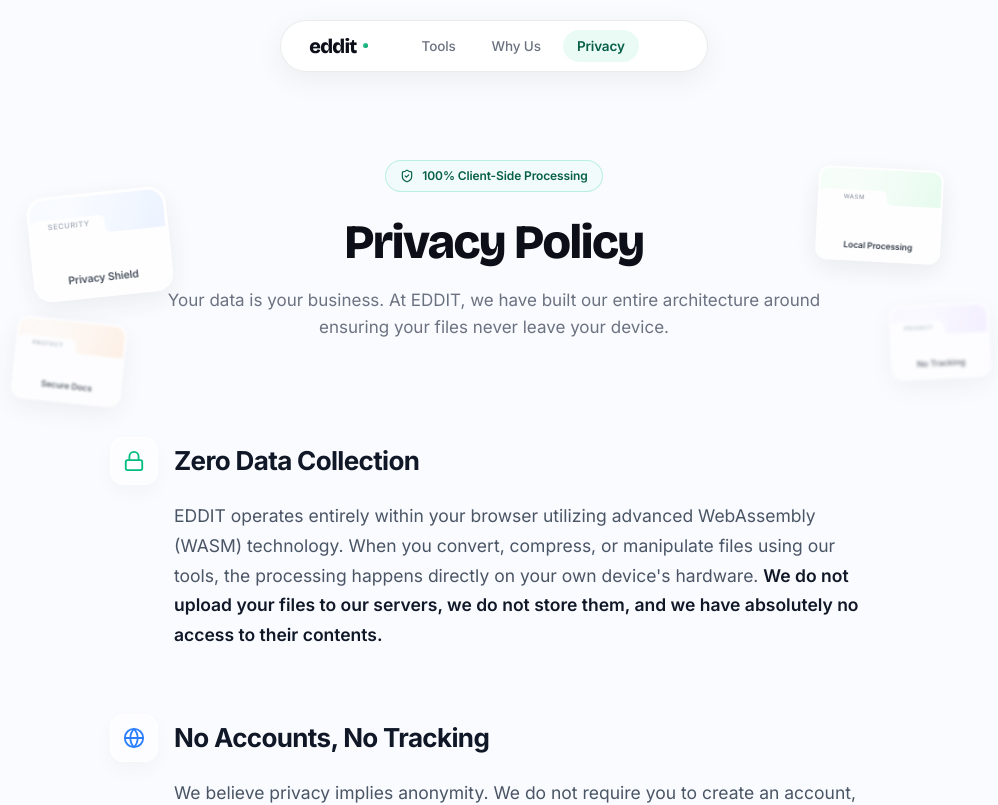
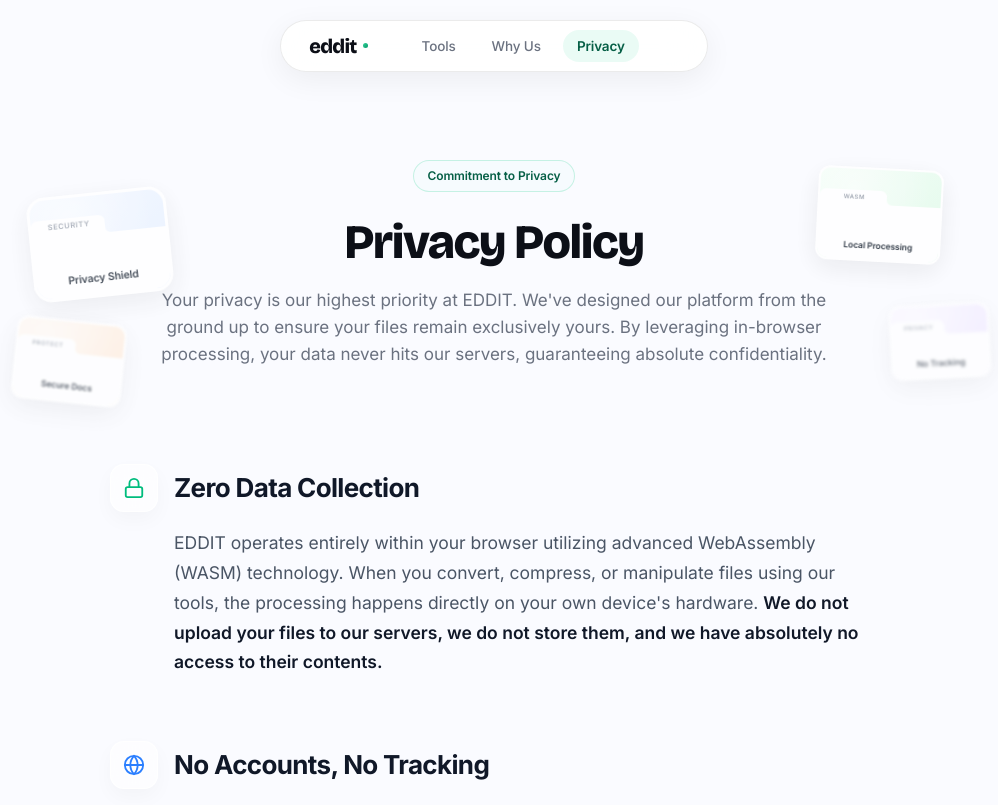
Before and after one commit to siddharth-fr/edita, a Next.js app: page /privacy in a window 1280 px wide. Shown: the top 805 px of the page, without its empty margins (146-1144 px from the left). Built offline with nearby package versions, Linux system fonts and the light colour scheme.

Commit message:
ui update

```diff
--- a/src/app/page.tsx
+++ b/src/app/page.tsx
@@ -342,18 +342,20 @@
       <section className="w-full max-w-6xl px-4 sm:px-8 mt-12 mb-10">
         <div className="text-center max-w-2xl mx-auto mb-16 relative">
           {/* Static Floating Cards decorating the Title */}
-          <div className="absolute -left-3 sm:-left-12 lg:-left-32 top-[-10px] sm:top-2 lg:top-8 -rotate-6 opacity-60 sm:opacity-60 lg:opacity-80 scale-[0.55] sm:scale-75 lg:scale-100 origin-center pointer-events-none" style={{ width: 140, filter: 'blur(0.5px)' }}>
+          <div className="absolute -left-3 sm:-left-12 lg:-left-32 top-[-10px] sm:top-2 lg:top-8 -rotate-6 opacity-60 sm:opacity-60 lg:opacity-80 scale-[0.55] sm:scale-75 lg:scale-100 origin-center pointer-events-none -z-10" style={{ width: 140, filter: 'blur(0.5px)' }}>
             <CardFace label="Merge PDF" category="PDF" gradient="linear-gradient(135deg,#F5F9FF,#E6F0FF)" size={140} />
           </div>
-          <div className="absolute -right-3 sm:-right-12 lg:-right-28 top-[-20px] sm:top-[-10px] lg:top-2 rotate-3 opacity-60 sm:opacity-70 lg:opacity-90 scale-[0.6] sm:scale-75 lg:scale-100 origin-center pointer-events-none" style={{ width: 125, filter: 'blur(0px)' }}>
+          <div className="absolute -right-3 sm:-right-12 lg:-right-28 top-[-20px] sm:top-[-10px] lg:top-2 rotate-3 opacity-60 sm:opacity-70 lg:opacity-90 scale-[0.6] sm:scale-75 lg:scale-100 origin-center pointer-events-none -z-10" style={{ width: 125, filter: 'blur(0px)' }}>
             <CardFace label="Image Compressor" category="IMAGE" gradient="linear-gradient(135deg,#F3FFF7,#E2FBEA)" size={125} />
           </div>
-          <div className="absolute -right-6 sm:-right-20 lg:-right-40 top-[50px] sm:top-[70px] lg:top-36 -rotate-3 opacity-50 sm:opacity-50 lg:opacity-60 scale-[0.55] sm:scale-65 lg:scale-100 origin-center pointer-events-none" style={{ width: 100, filter: 'blur(1.5px)' }}>
+          <div className="absolute -right-6 sm:-right-20 lg:-right-40 top-[50px] sm:top-[70px] lg:top-36 -rotate-3 opacity-50 sm:opacity-50 lg:opacity-60 scale-[0.55] sm:scale-65 lg:scale-100 origin-center pointer-events-none -z-10" style={{ width: 100, filter: 'blur(1.5px)' }}>
             <CardFace label="Word to PDF" category="CONVERT" gradient="linear-gradient(135deg,#F8F4FF,#EDE5FF)" size={100} />
           </div>
-          <div className="absolute -left-6 sm:-left-16 lg:-left-36 top-[60px] sm:top-[80px] lg:top-40 rotate-6 opacity-50 sm:opacity-50 lg:opacity-70 scale-[0.55] sm:scale-65 lg:scale-100 origin-center pointer-events-none" style={{ width: 110, filter: 'blur(1px)' }}>
+          <div className="absolute -left-6 sm:-left-16 lg:-left-36 top-[60px] sm:top-[80px] lg:top-40 rotate-6 opacity-50 sm:opacity-50 lg:opacity-70 scale-[0.55] sm:scale-65 lg:scale-100 origin-center pointer-events-none -z-10" style={{ width: 110, filter: 'blur(1px)' }}>
             <CardFace label="Split PDF" category="PDF" gradient="linear-gradient(135deg,#FFF6EC,#FFEAD8)" size={110} />
           </div>
+
+          <div className="relative z-10 w-full flex flex-col items-center">
             <div
               className="inline-flex items-center gap-2 mb-6"
               style={{
@@ -369,6 +371,7 @@
             >
               <span>Why Choose EDDIT?</span>
             </div>
+
 
           <h2 style={{
             margin: '0 0 18px',
@@ -395,6 +398,7 @@
             }}>
               Whether you need a reliable PDF converter, a high-quality image compressor, or powerful document editing features, EDDIT provides an all-in-one platform built for speed, uncompromised security, and absolute premium quality without the price tag.
             </p>
+          </div>
         </div>
 
         <div className="grid grid-cols-1 md:grid-cols-2 lg:grid-cols-4 gap-6 sm:gap-7 w-full max-w-6xl relative z-10 px-2">
--- a/src/app/privacy/page.tsx
+++ b/src/app/privacy/page.tsx
@@ -32,36 +32,35 @@
         <div className="text-center max-w-2xl mx-auto mb-16 relative">
 
           {/* Static Floating Cards decorating the Title */}
-          <div className="absolute -left-3 sm:-left-12 lg:-left-32 top-[-10px] sm:top-2 lg:top-8 -rotate-6 opacity-60 sm:opacity-60 lg:opacity-80 scale-[0.55] sm:scale-75 lg:scale-100 origin-center pointer-events-none" style={{ width: 140, filter: 'blur(0.5px)' }}>
+          <div className="absolute -left-3 sm:-left-12 lg:-left-32 top-[-10px] sm:top-2 lg:top-8 -rotate-6 opacity-60 sm:opacity-60 lg:opacity-80 scale-[0.55] sm:scale-75 lg:scale-100 origin-center pointer-events-none -z-10" style={{ width: 140, filter: 'blur(0.5px)' }}>
             <CardFace label="Privacy Shield" category="SECURITY" gradient="linear-gradient(135deg,#F5F9FF,#E6F0FF)" size={140} />
           </div>
-          <div className="absolute -right-3 sm:-right-12 lg:-right-28 top-[-20px] sm:top-[-10px] lg:top-2 rotate-3 opacity-60 sm:opacity-70 lg:opacity-90 scale-[0.6] sm:scale-75 lg:scale-100 origin-center pointer-events-none" style={{ width: 125, filter: 'blur(0px)' }}>
+          <div className="absolute -right-3 sm:-right-12 lg:-right-28 top-[-20px] sm:top-[-10px] lg:top-2 rotate-3 opacity-60 sm:opacity-70 lg:opacity-90 scale-[0.6] sm:scale-75 lg:scale-100 origin-center pointer-events-none -z-10" style={{ width: 125, filter: 'blur(0px)' }}>
             <CardFace label="Local Processing" category="WASM" gradient="linear-gradient(135deg,#F3FFF7,#E2FBEA)" size={125} />
           </div>
-          <div className="absolute -right-6 sm:-right-20 lg:-right-40 top-[50px] sm:top-[70px] lg:top-36 -rotate-3 opacity-50 sm:opacity-50 lg:opacity-60 scale-[0.55] sm:scale-65 lg:scale-100 origin-center pointer-events-none" style={{ width: 100, filter: 'blur(1.5px)' }}>
+          <div className="absolute -right-6 sm:-right-20 lg:-right-40 top-[50px] sm:top-[70px] lg:top-36 -rotate-3 opacity-50 sm:opacity-50 lg:opacity-60 scale-[0.55] sm:scale-65 lg:scale-100 origin-center pointer-events-none -z-10" style={{ width: 100, filter: 'blur(1.5px)' }}>
              <CardFace label="No Tracking" category="PRIVACY" gradient="linear-gradient(135deg,#F8F4FF,#EDE5FF)" size={100} />
           </div>
-          <div className="absolute -left-6 sm:-left-16 lg:-left-36 top-[60px] sm:top-[80px] lg:top-40 rotate-6 opacity-50 sm:opacity-50 lg:opacity-70 scale-[0.55] sm:scale-65 lg:scale-100 origin-center pointer-events-none" style={{ width: 110, filter: 'blur(1px)' }}>
+          <div className="absolute -left-6 sm:-left-16 lg:-left-36 top-[60px] sm:top-[80px] lg:top-40 rotate-6 opacity-50 sm:opacity-50 lg:opacity-70 scale-[0.55] sm:scale-65 lg:scale-100 origin-center pointer-events-none -z-10" style={{ width: 110, filter: 'blur(1px)' }}>
              <CardFace label="Secure Docs" category="PROTECT" gradient="linear-gradient(135deg,#FFF6EC,#FFEAD8)" size={110} />
           </div>
 
+          <div className="relative z-10 w-full flex flex-col items-center">
             <div
               className="inline-flex items-center gap-2 mb-6"
               style={{
                 padding: '6px 14px',
                 borderRadius: 999,
-              border: '1px solid rgba(52, 211, 153, 0.3)',
-              background: 'rgba(197, 255, 234, 0.15)',
+                border: '1px solid rgba(52, 211, 153, 0.25)',
+                background: 'rgba(197, 255, 234, 0.08)',
                 color: '#065F46',
                 fontSize: 12,
                 fontWeight: 600,
                 letterSpacing: '-0.01em',
               }}
             >
-            <ShieldCheck size={14} />
-            <span>100% Client-Side Processing</span>
+              <span>Commitment to Privacy</span>
             </div>
-
             <h1 style={{
               margin: '0 0 18px',
               fontFamily: 'var(--font-display), sans-serif',
@@ -79,8 +78,9 @@
               color: '#6B7280',
               fontWeight: 400,
             }}>
-            Your data is your business. At EDDIT, we have built our entire architecture around ensuring your files never leave your device.
+              Your privacy is our highest priority at EDDIT. We've designed our platform from the ground up to ensure your files remain exclusively yours. By leveraging in-browser processing, your data never hits our servers, guaranteeing absolute confidentiality.
             </p>
+          </div>
         </div>
 
         <div className="max-w-3xl mx-auto flex flex-col gap-12 sm:gap-16 pt-8">
--- a/src/app/tools/page.tsx
+++ b/src/app/tools/page.tsx
@@ -46,19 +46,20 @@
         <div className="text-center max-w-2xl mx-auto mb-16 relative">
 
           {/* Static Floating Cards decorating the Title */}
-          <div className="absolute -left-3 sm:-left-12 lg:-left-32 top-[-10px] sm:top-2 lg:top-8 -rotate-6 opacity-60 sm:opacity-60 lg:opacity-80 scale-[0.55] sm:scale-75 lg:scale-100 origin-center pointer-events-none" style={{ width: 140, filter: 'blur(0.5px)' }}>
+          <div className="absolute -left-3 sm:-left-12 lg:-left-32 top-[-10px] sm:top-2 lg:top-8 -rotate-6 opacity-60 sm:opacity-60 lg:opacity-80 scale-[0.55] sm:scale-75 lg:scale-100 origin-center pointer-events-none -z-10" style={{ width: 140, filter: 'blur(0.5px)' }}>
             <CardFace label="PDF to Word" category="CONVERT" gradient="linear-gradient(135deg,#F2FDFF,#DCF8FF)" size={140} />
           </div>
-          <div className="absolute -right-3 sm:-right-12 lg:-right-28 top-[-20px] sm:top-[-10px] lg:top-2 rotate-3 opacity-60 sm:opacity-70 lg:opacity-90 scale-[0.6] sm:scale-75 lg:scale-100 origin-center pointer-events-none" style={{ width: 125, filter: 'blur(0px)' }}>
+          <div className="absolute -right-3 sm:-right-12 lg:-right-28 top-[-20px] sm:top-[-10px] lg:top-2 rotate-3 opacity-60 sm:opacity-70 lg:opacity-90 scale-[0.6] sm:scale-75 lg:scale-100 origin-center pointer-events-none -z-10" style={{ width: 125, filter: 'blur(0px)' }}>
             <CardFace label="JPG to PDF" category="IMAGE" gradient="linear-gradient(135deg,#FFF3F7,#FFE5F0)" size={125} />
           </div>
-          <div className="absolute -right-6 sm:-right-20 lg:-right-40 top-[50px] sm:top-[70px] lg:top-36 -rotate-3 opacity-50 sm:opacity-50 lg:opacity-60 scale-[0.55] sm:scale-65 lg:scale-100 origin-center pointer-events-none" style={{ width: 100, filter: 'blur(1.5px)' }}>
+          <div className="absolute -right-6 sm:-right-20 lg:-right-40 top-[50px] sm:top-[70px] lg:top-36 -rotate-3 opacity-50 sm:opacity-50 lg:opacity-60 scale-[0.55] sm:scale-65 lg:scale-100 origin-center pointer-events-none -z-10" style={{ width: 100, filter: 'blur(1.5px)' }}>
             <CardFace label="PNG to JPG" category="IMAGE" gradient="linear-gradient(135deg,#F4FFF9,#E5FBEF)" size={100} />
           </div>
-          <div className="absolute -left-6 sm:-left-16 lg:-left-36 top-[60px] sm:top-[80px] lg:top-40 rotate-6 opacity-50 sm:opacity-50 lg:opacity-70 scale-[0.55] sm:scale-65 lg:scale-100 origin-center pointer-events-none" style={{ width: 110, filter: 'blur(1px)' }}>
+          <div className="absolute -left-6 sm:-left-16 lg:-left-36 top-[60px] sm:top-[80px] lg:top-40 rotate-6 opacity-50 sm:opacity-50 lg:opacity-70 scale-[0.55] sm:scale-65 lg:scale-100 origin-center pointer-events-none -z-10" style={{ width: 110, filter: 'blur(1px)' }}>
             <CardFace label="Compress PDF" category="PDF" gradient="linear-gradient(135deg,#F8F4FF,#EDE5FF)" size={110} />
           </div>
 
+          <div className="relative z-10 w-full flex flex-col items-center">
             <div
               className="inline-flex items-center gap-2 mb-6"
               style={{
@@ -98,8 +99,9 @@
               color: '#6B7280',
               fontWeight: 400,
             }}>
-            Explore our complete collection of lightning-fast utilities. Convert, compress, and edit entirely securely within your browser.
+              Discover our complete collection of fast, secure, and free online file tools. From PDF conversion and compression to robust image editing, EDDIT has everything you need to manage your files effortlessly right in your browser.
             </p>
+          </div>
         </div>
 
         <div style={{
--- a/src/app/why-us/page.tsx
+++ b/src/app/why-us/page.tsx
@@ -37,19 +37,20 @@
       <section className="w-full max-w-6xl px-4 sm:px-8 mt-12 mb-10">
         <div className="text-center max-w-2xl mx-auto mb-16 relative">
           {/* Static Floating Cards decorating the Title */}
-          <div className="absolute -left-3 sm:-left-12 lg:-left-32 top-[-10px] sm:top-2 lg:top-8 -rotate-6 opacity-60 sm:opacity-60 lg:opacity-80 scale-[0.55] sm:scale-75 lg:scale-100 origin-center pointer-events-none" style={{ width: 140, filter: 'blur(0.5px)' }}>
+          <div className="absolute -left-3 sm:-left-12 lg:-left-32 top-[-10px] sm:top-2 lg:top-8 -rotate-6 opacity-60 sm:opacity-60 lg:opacity-80 scale-[0.55] sm:scale-75 lg:scale-100 origin-center pointer-events-none -z-10" style={{ width: 140, filter: 'blur(0.5px)' }}>
             <CardFace label="Merge PDF" category="PDF" gradient="linear-gradient(135deg,#F5F9FF,#E6F0FF)" size={140} />
           </div>
-          <div className="absolute -right-3 sm:-right-12 lg:-right-28 top-[-20px] sm:top-[-10px] lg:top-2 rotate-3 opacity-60 sm:opacity-70 lg:opacity-90 scale-[0.6] sm:scale-75 lg:scale-100 origin-center pointer-events-none" style={{ width: 125, filter: 'blur(0px)' }}>
+          <div className="absolute -right-3 sm:-right-12 lg:-right-28 top-[-20px] sm:top-[-10px] lg:top-2 rotate-3 opacity-60 sm:opacity-70 lg:opacity-90 scale-[0.6] sm:scale-75 lg:scale-100 origin-center pointer-events-none -z-10" style={{ width: 125, filter: 'blur(0px)' }}>
             <CardFace label="Image Compressor" category="IMAGE" gradient="linear-gradient(135deg,#F3FFF7,#E2FBEA)" size={125} />
           </div>
-          <div className="absolute -right-6 sm:-right-20 lg:-right-40 top-[50px] sm:top-[70px] lg:top-36 -rotate-3 opacity-50 sm:opacity-50 lg:opacity-60 scale-[0.55] sm:scale-65 lg:scale-100 origin-center pointer-events-none" style={{ width: 100, filter: 'blur(1.5px)' }}>
+          <div className="absolute -right-6 sm:-right-20 lg:-right-40 top-[50px] sm:top-[70px] lg:top-36 -rotate-3 opacity-50 sm:opacity-50 lg:opacity-60 scale-[0.55] sm:scale-65 lg:scale-100 origin-center pointer-events-none -z-10" style={{ width: 100, filter: 'blur(1.5px)' }}>
              <CardFace label="Word to PDF" category="CONVERT" gradient="linear-gradient(135deg,#F8F4FF,#EDE5FF)" size={100} />
           </div>
-          <div className="absolute -left-6 sm:-left-16 lg:-left-36 top-[60px] sm:top-[80px] lg:top-40 rotate-6 opacity-50 sm:opacity-50 lg:opacity-70 scale-[0.55] sm:scale-65 lg:scale-100 origin-center pointer-events-none" style={{ width: 110, filter: 'blur(1px)' }}>
+          <div className="absolute -left-6 sm:-left-16 lg:-left-36 top-[60px] sm:top-[80px] lg:top-40 rotate-6 opacity-50 sm:opacity-50 lg:opacity-70 scale-[0.55] sm:scale-65 lg:scale-100 origin-center pointer-events-none -z-10" style={{ width: 110, filter: 'blur(1px)' }}>
              <CardFace label="Split PDF" category="PDF" gradient="linear-gradient(135deg,#FFF6EC,#FFEAD8)" size={110} />
           </div>
 
+          <div className="relative z-10 w-full flex flex-col items-center">
             <div
               className="inline-flex items-center gap-2 mb-6"
               style={{
@@ -91,6 +92,7 @@
             }}>
               Whether you need a reliable PDF converter, a high-quality image compressor, or powerful document editing features, EDDIT provides an all-in-one platform built for speed, uncompromised security, and absolute premium quality without the price tag.
             </p>
+          </div>
         </div>
 
         <div className="grid grid-cols-1 md:grid-cols-2 lg:grid-cols-4 gap-6 sm:gap-7 w-full max-w-6xl relative z-10 px-2 mb-20">
```
Lines whose indentation alone changed are shown as unchanged.
